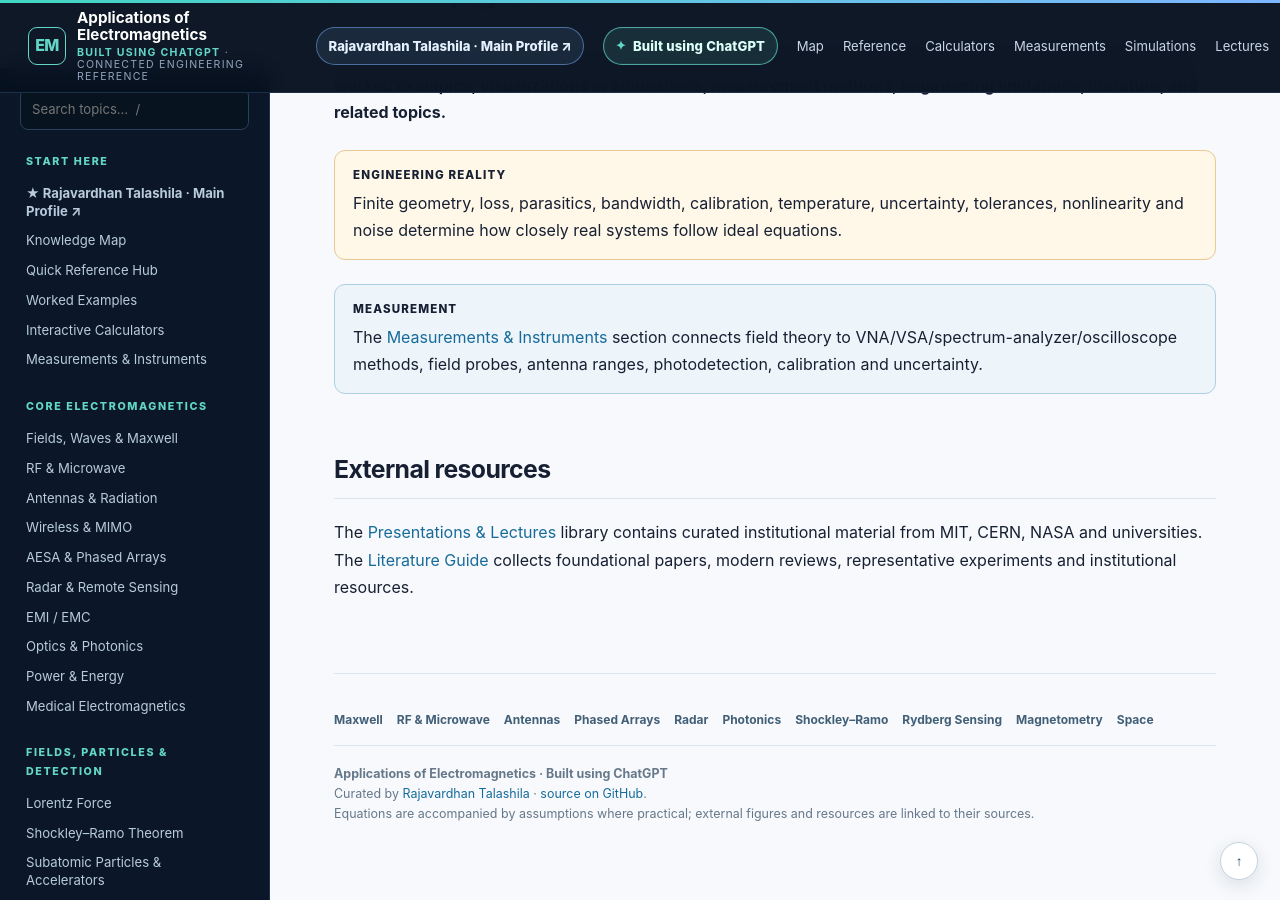
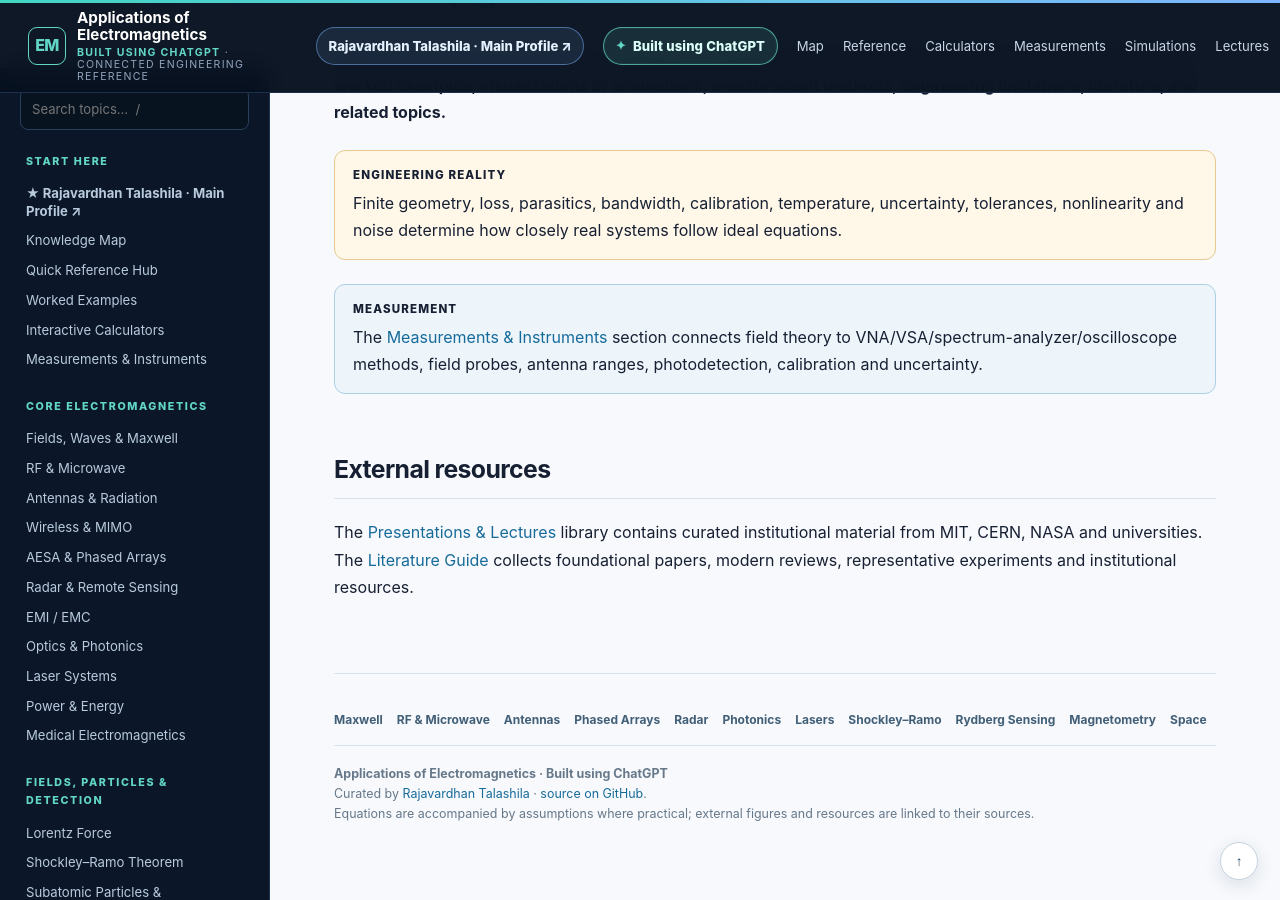
Before and after one commit to RajavardhanT/Electromagnetics_Applications, a Jekyll site: the page built from index.md, in a window 1280 px wide and 900 px high, scrolled down 4875 px. Built offline with Jekyll 4.4.1, drawn with Linux system fonts in a browser that asks for light colours.

Commit message:
Add Laser Systems to global navigation

```diff
--- a/_layouts/default.html
+++ b/_layouts/default.html
@@ -80,6 +80,7 @@
       <a href="{{ '/radar/' | relative_url }}">Radar & Remote Sensing</a>
       <a href="{{ '/emc/' | relative_url }}">EMI / EMC</a>
       <a href="{{ '/optics-photonics/' | relative_url }}">Optics & Photonics</a>
+      <a href="{{ '/laser-systems/' | relative_url }}">Laser Systems</a>
       <a href="{{ '/power-energy/' | relative_url }}">Power & Energy</a>
       <a href="{{ '/medical/' | relative_url }}">Medical Electromagnetics</a>
 
@@ -129,6 +130,7 @@
           <a href="{{ '/aesa/' | relative_url }}">Phased Arrays</a>
           <a href="{{ '/radar/' | relative_url }}">Radar</a>
           <a href="{{ '/optics-photonics/' | relative_url }}">Photonics</a>
+          <a href="{{ '/laser-systems/' | relative_url }}">Lasers</a>
           <a href="{{ '/shockley-ramo/' | relative_url }}">Shockley–Ramo</a>
           <a href="{{ '/rydberg-semiclassical-effects/' | relative_url }}">Rydberg Sensing</a>
           <a href="{{ '/ground-state-magnetometry/' | relative_url }}">Magnetometry</a>
```
